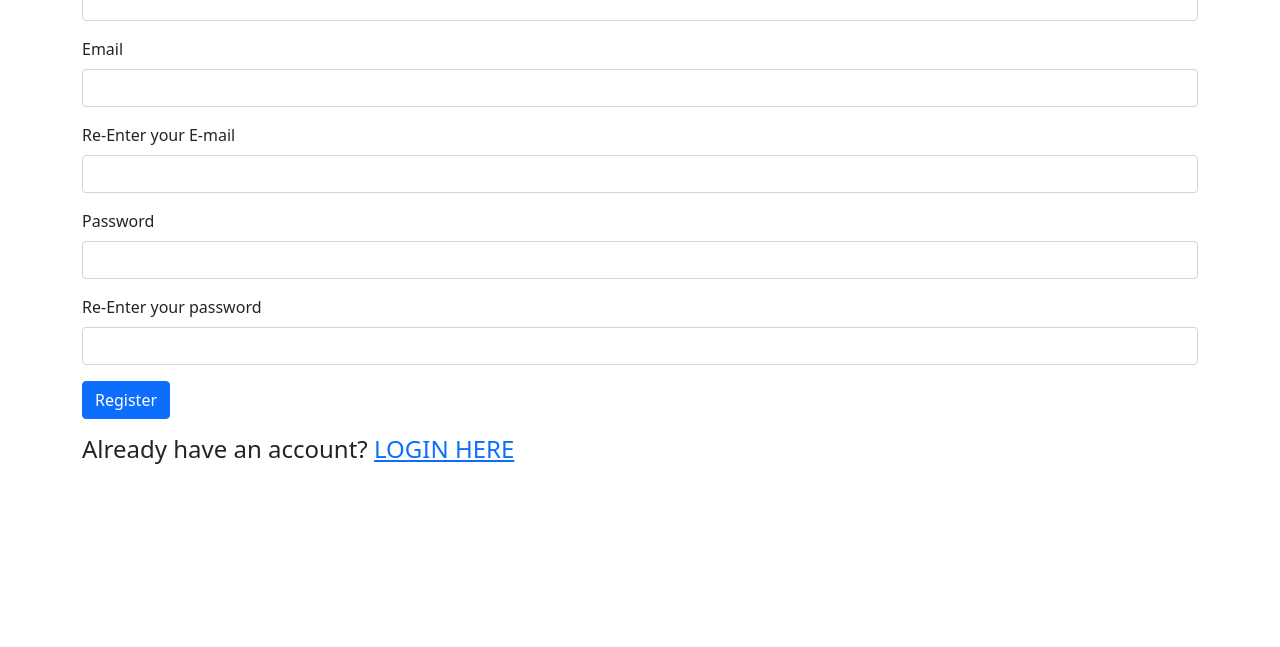
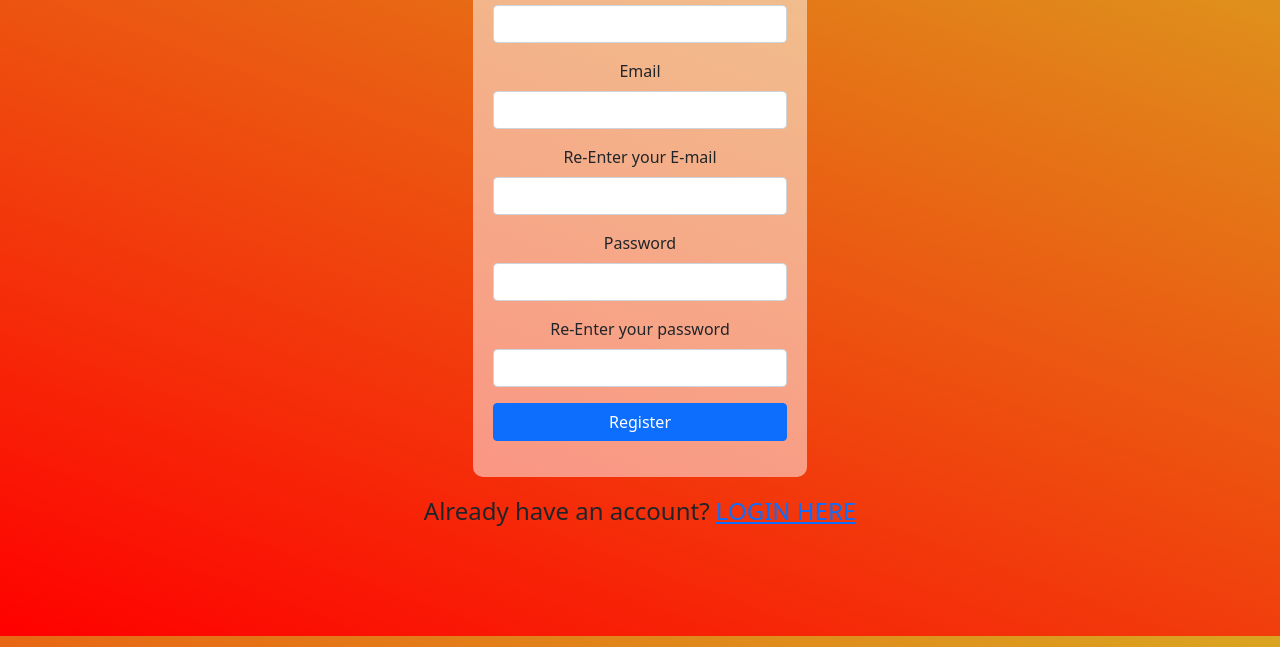
Before and after one commit to MoSalah001/twitterClone, a website: page public/js/reg.html in a window 1280 px wide. Shown: the part 153-800 px from the top of the page. Drawn offline with nearby package versions, Linux system fonts and the light colour scheme; files that its build step writes are made by us from their sources; the site is published under a folder, as on GitHub Pages, so addresses that start at the root find nothing.

Commit message:
optimizing reg page

```diff
--- a/public/js/reg.html
+++ b/public/js/reg.html
@@ -5,7 +5,7 @@
     <meta http-equiv="X-UA-Compatible" content="IE=edge">
     <meta name="viewport" content="width=device-width, initial-scale=1.0">
     <title>Twitter</title>
-    <link rel="stylesheet" href="/public/css/reg.css">
+    <link rel="stylesheet" href="./css/reg.css">
     <link href="https://cdn.jsdelivr.net/npm/bootstrap@5.0.0-beta3/dist/css/bootstrap.min.css" rel="stylesheet" integrity="sha384-eOJMYsd53ii+scO/bJGFsiCZc+5NDVN2yr8+0RDqr0Ql0h+rP48ckxlpbzKgwra6" crossorigin="anonymous">
     <script src="https://cdn.jsdelivr.net/npm/bootstrap@5.0.0-beta3/dist/js/bootstrap.bundle.min.js" integrity="sha384-JEW9xMcG8R+pH31jmWH6WWP0WintQrMb4s7ZOdauHnUtxwoG2vI5DkLtS3qm9Ekf" crossorigin="anonymous"></script>
 </head>
@@ -38,8 +38,8 @@
             </div>
           </form>
           <p class="lead" id="err"></p>
-          <h4>Already have an account? <a href="/index.html"> LOGIN HERE </a>
+          <h4>Already have an account? <a href="./js/index.html"> LOGIN HERE </a>
     </div>
-<script src="public/js/reg.js"></script>
+<script src="./js/reg.js"></script>
 </body>
 </html>
```
